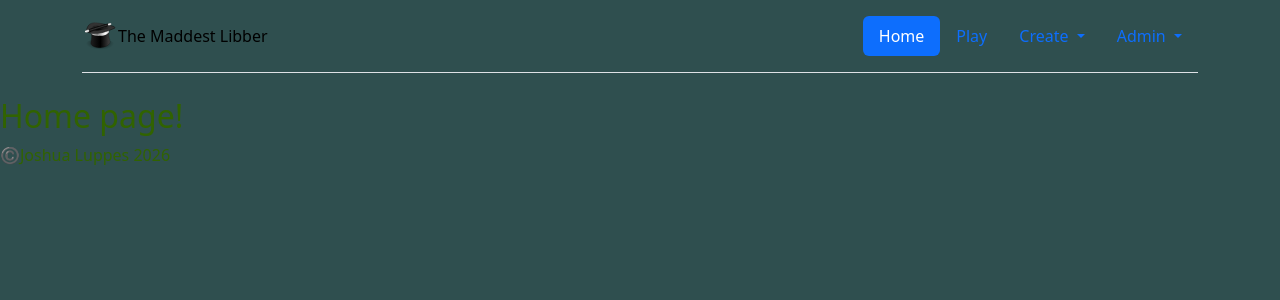
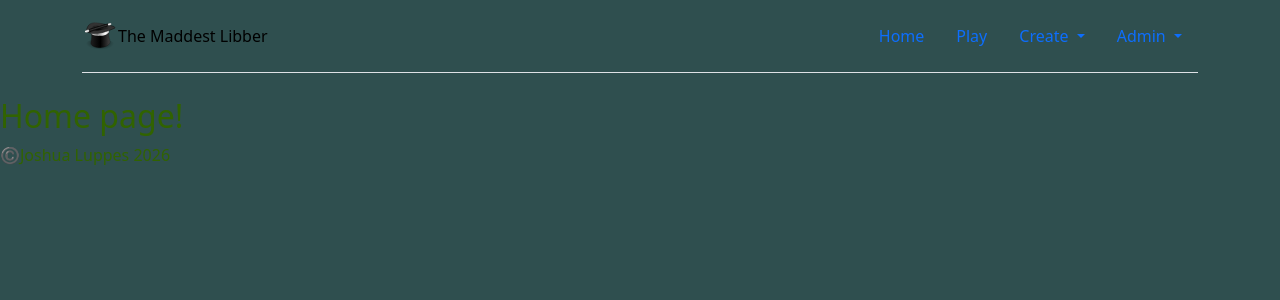
Before and after one commit to JLuppes/MaddestLibber, a Flask app: page / in a window 1280 px wide. Shown: the top 300 px of the page. Run offline with Flask 3, Linux system fonts and the light colour scheme.

Commit message:
Remove active highlighting for nav bar links

```diff
--- a/templates/components/navbar.html
+++ b/templates/components/navbar.html
@@ -15,8 +15,7 @@
   <li class="nav-item">
     <a
       href="{{url_for('main.home')}}"
-      class="nav-link active"
-      aria-current="page"
+      class="nav-link"
       >Home</a
     >
   </li>
```
